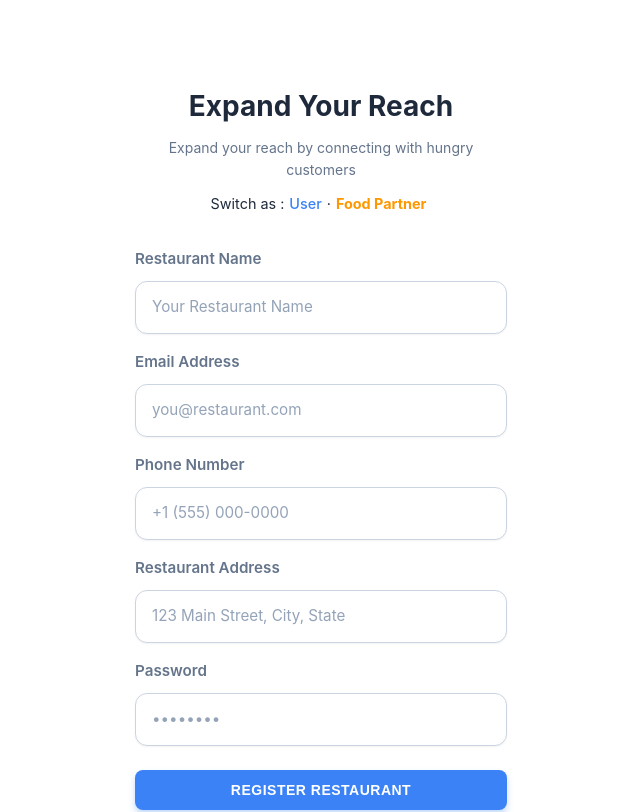
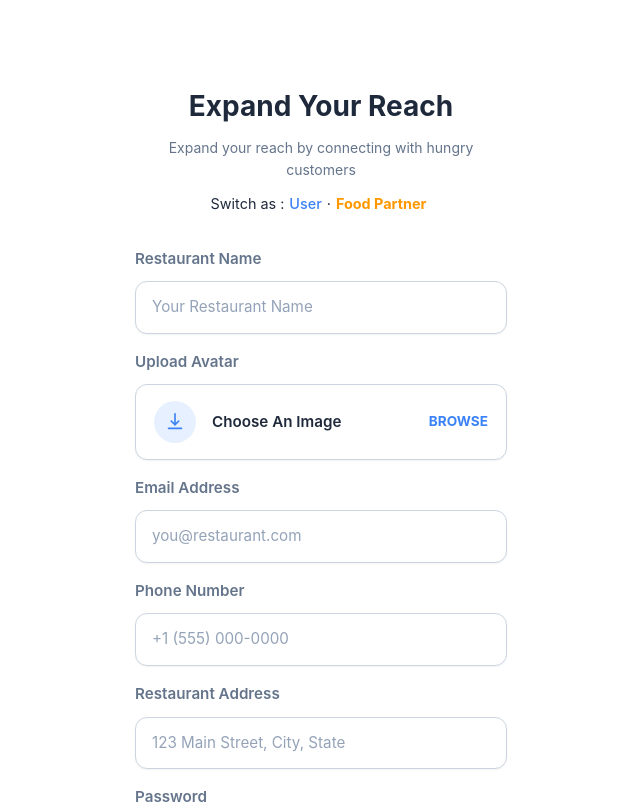
Before and after one commit to Ayodhya-Rode/Reels-Bite, a React (Vite) app in the folder frontend/: page /food-partner/register in a window 1280 px wide. Shown: the top 812 px of the page, without its empty margins (319-959 px from the left). Built offline with nearby package versions, Linux system fonts and the light colour scheme.

Commit message:
for taking image avatar

```diff
--- a/frontend/src/pages/auth/FoodPartnerRegister.jsx
+++ b/frontend/src/pages/auth/FoodPartnerRegister.jsx
@@ -10,21 +10,33 @@ const FoodPartnerRegister = () => {
   const {
     register,
     handleSubmit,
+    watch,
     formState: { errors },
   } = useForm();
 
+  const selectedAvatar = watch('partnerAvatar')
+  const selectedFileName = selectedAvatar?.[0]?.name || ''
+
   const navigate = useNavigate();
 
-  const onSubmit = async (data) => {
+  const onSubmit = async () => {
+
+    const formData = new FormData()
+    formData.append('restaurantName', watch('restaurantName'))
+    formData.append('email', watch('email'))
+    formData.append('phoneNumber', watch('phoneNumber'))
+    formData.append('address', watch('address'))
+    formData.append('password', watch('password'))
+    formData.append('avatar', selectedAvatar[0])
+
     try {
       const res = await axios.post(
         "http://localhost:3000/api/auth/food-partner/register",
-        data,
+        formData,
         {
           withCredentials: true,
         },
       );
-      console.log("res data ", res.data);
 
       // redirect after successful registration
       navigate("/create-food-post");
@@ -93,6 +105,36 @@ const FoodPartnerRegister = () => {
               )}
             </div>
 
+              <div className="form-group">
+            <label htmlFor="videoFile">Upload Avatar</label>
+            <div className={`file-upload ${errors.avatar ? 'file-upload-error' : ''}`}>
+              <input
+                id="avatarFile"
+                name="avatar"
+                type="file"
+                accept="image/*"
+                {...register('avatar', {
+                  required: 'Please upload an avatar.',
+                })}
+              />
+              <label htmlFor="avatarFile" className="file-upload-button">
+                <span className="file-upload-icon">
+                  <svg viewBox="0 0 24 24" fill="none" stroke="currentColor" strokeWidth="1.8" strokeLinecap="round" strokeLinejoin="round">
+                    <path d="M12 3v12" />
+                    <path d="M8 11l4 4 4-4" />
+                    <path d="M5 19h14" />
+                  </svg>
+                </span>
+                  <span className="file-upload-text">
+                  {selectedFileName || 'Choose an image'}
+                </span>
+                <span className="file-upload-action">Browse</span>
+              </label>
+            </div>
+            {errors.partnerAvatar && (
+              <span className="error-message">{errors.partnerAvatar.message}</span>
+            )}
+          </div>
             {/* Email Field */}
             <div className="form-group">
               <label htmlFor="email">Email Address</label>
```
